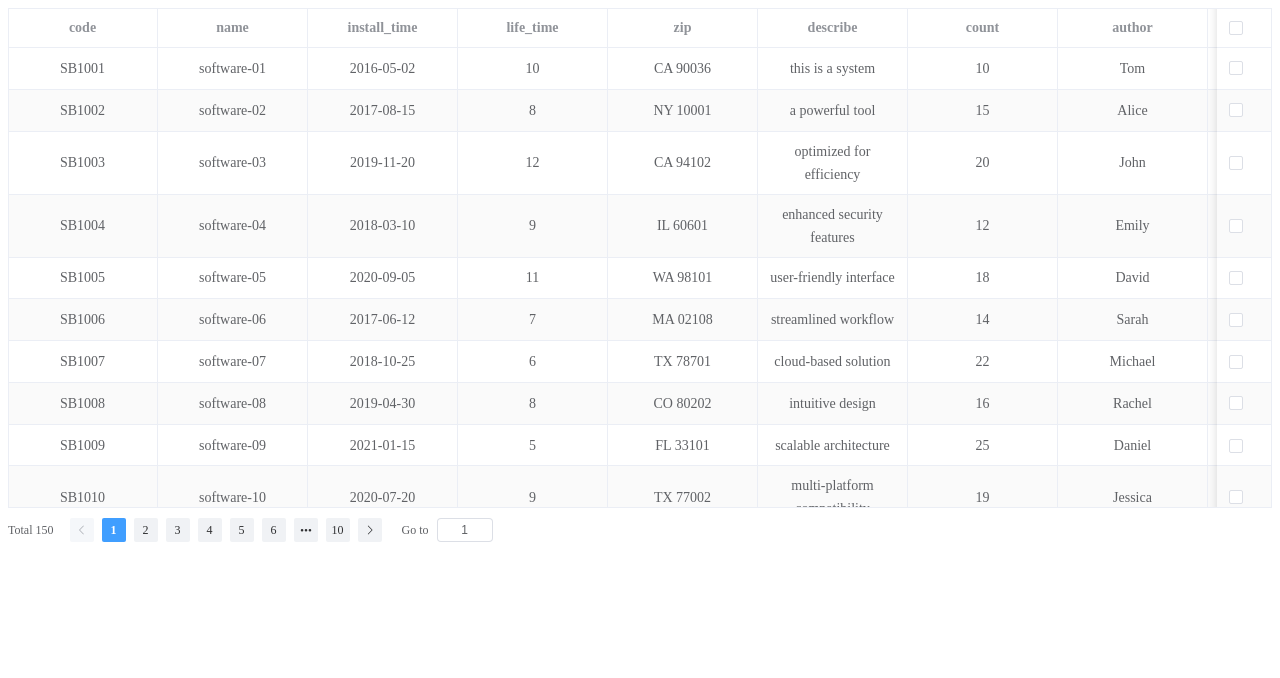
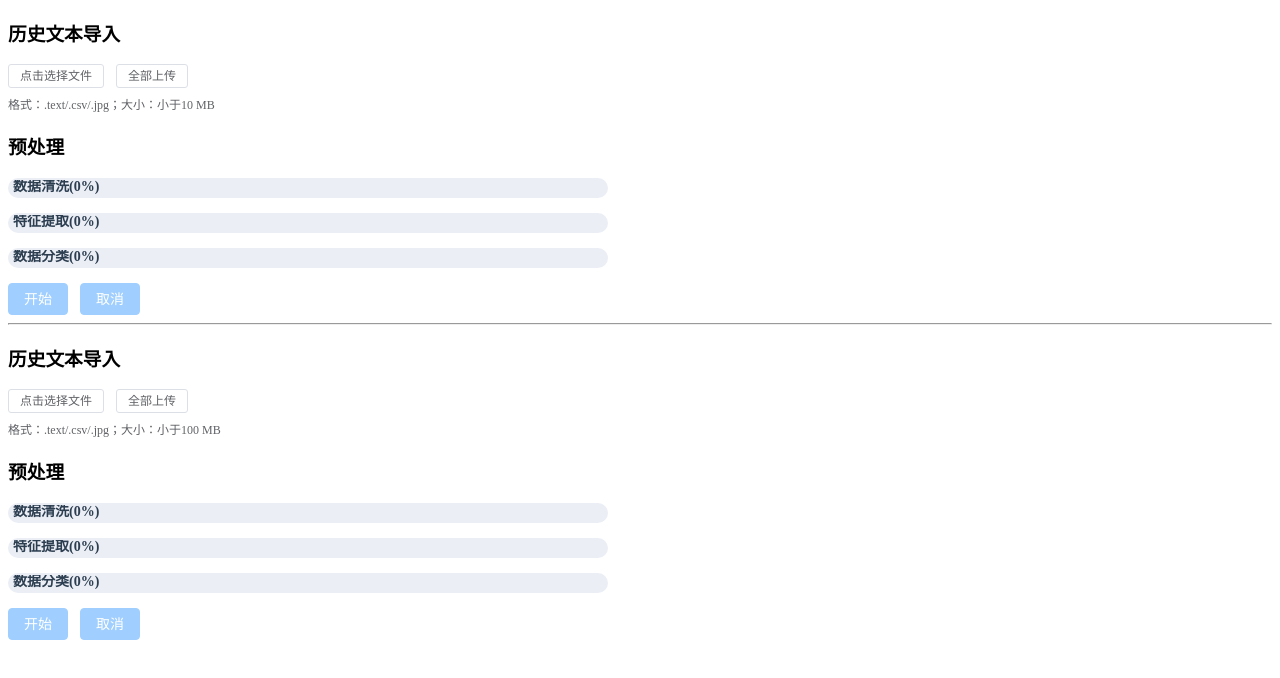
Before and after one commit to milkyfun0/ATGUIGU-ALL, a Vue app in the folder demo01/: page / in a window 1280 px wide. Shown: the top 678 px of the page. Built offline with nearby package versions, Linux system fonts and the light colour scheme.

Commit message:
demo main

```diff
--- a/demo01/src/App.vue
+++ b/demo01/src/App.vue
@@ -1,10 +1,12 @@
 <template>
 
   <!--  <upload_button></upload_button>-->
-  <!--  <process></process>-->
+  <process></process>
+  <hr>
+  <UpLoad :accept_suffix=" ['.text', '.csv', '.jpg']" :max_file_size="100"></UpLoad>
   <!--  <hr>-->
-<!--    <example></example>-->
-  <TableExample :table-data="testData"></TableExample>
+  <!--    <example></example>-->
+  <!--  <TableExample :table-data="testData"></TableExample>-->
   <!--  <f1></f1>-->
 
 </template>
@@ -13,9 +15,9 @@
 import upload_button from "@/view/data-import/upload_button.vue"
 import process from "@/view/data-import/progress.vue"
 import example from '@/view/data-import/example.vue'
-import f1 from '@/view/data-import/f1.vue'
 import {getTableData} from "@/api/test-data";
 import TableExample from "@/view/data-import/Table.vue";
+import UpLoad from "@/view/formal/UpLoad.vue";
 
 const testData = getTableData()
 </script>
--- a/demo01/src/view/data-import/progress.vue
+++ b/demo01/src/view/data-import/progress.vue
@@ -80,7 +80,6 @@ import {computed, ref} from 'vue'
 import {Minus, Plus} from '@element-plus/icons-vue'
 import {getRandomArray} from "@/api/utils"
 import {ElMessage, ElMessageBox, UploadFile, UploadFiles, UploadInstance, UploadRawFile} from 'element-plus'
-import {isEqual} from "lodash";
 
 
 import type {UploadProps, UploadUserFile} from 'element-plus'
@@ -122,7 +121,7 @@ function uploadAllFiles() {
   /**
    * 提交所有文件
    */
-  uploadRef.value.submit()
+  uploadRef.value!.submit()
 }
 
 function uploadHttpRequest(data) {
@@ -146,7 +145,7 @@ function handOnChange(uploadFile: UploadFile, uploadFiles: UploadFiles) {
     console.log(uploadFile.name)
     let count = 0
     for (let i = 0; i < uploadFiles.length; i++) {
-      if (isEqual(uploadFile.name, uploadFiles[i].name)) {
+      if (uploadFile.name === uploadFiles[i].name) {
         count++
       }
     }
--- a/demo01/src/view/formal/UpLoad.vue
+++ b/demo01/src/view/formal/UpLoad.vue
@@ -14,8 +14,8 @@
       :on-success="this.handSuccess"
       :on-error="this.handError"
       :on-change="this.handOnChange"
-      :before-remove="beforeRemove"
-      :on-remove="handleRemove"
+      :before-remove="this.beforeRemove"
+      :on-remove="this.handleRemove"
       :http-request="this.uploadHttpRequest"
   >
     <!--    <el-button type="primary">Click to upload</el-button>-->
@@ -38,7 +38,7 @@
       <el-progress
           :text-inside="true"
           :stroke-width="20"
-          :percentage="part1"
+          :percentage="this.process_value_1"
           status="success"
           show-text
       >
@@ -47,7 +47,7 @@
       <el-progress
           :text-inside="true"
           :stroke-width="20"
-          :percentage="part2"
+          :percentage="this.process_value_2"
           status="success"
           show-text
       >
@@ -56,7 +56,7 @@
       <el-progress
           :text-inside="true"
           :stroke-width="20"
-          :percentage="part3"
+          :percentage=" this.process_value_3"
           status="success"
           show-text
       >
@@ -70,11 +70,10 @@
     </div>
   </div>
 </template>
-<script>
+<script lang="ts">
 import {ref} from "vue";
-import type {UploadFile, UploadProps, UploadUserFile} from "element-plus";
+import {UploadFile, UploadProps, UploadUserFile} from "element-plus";
 import {ElMessage, ElMessageBox, UploadFiles, UploadInstance, UploadRawFile} from "element-plus";
-import {isEqual} from "lodash";
 import {getRandomArray} from "@/api/utils.js";
 
 export default {
@@ -83,11 +82,12 @@ export default {
   emits: [],
   data() {
     return {
-      process_value_1: ref<number>(), // 第一个进度条进度
-      process_value_2: ref<number>(), // 第二个进度条进度
-      process_value_3: ref<number>(), // 第三个进度条进度
+      uploadRef: ref<UploadInstance>(), // 上传行为
       fileList: ref<UploadUserFile[]>([]), // 上传队列
-      uploadRef: ref<UploadInstance>(), // 上传行为
+
+      process_value_1: ref<number>(0), // 第一个进度条进度 ts ref在进行参数传递时会以number形式传入，需要使用reactive
+      process_value_2: ref<number>(0), // 第二个进度条进度
+      process_value_3: ref<number>(0), // 第三个进度条进度
       page_judge: true,
       button_switch: ref<number>(0),
       upload_switch: ref<number>(0),
@@ -98,11 +98,24 @@ export default {
     }
   },
   methods: {
+    getInfoText() {
+      /**
+       * 上传时的文字提醒
+       */
+      let info = "格式：" + this.accept_suffix[0];
+      for (let i = 1; i < this.accept_suffix.length; i++) {
+        info += '/' + this.accept_suffix[i]
+      }
+      info += '；大小：小于' + this.max_file_size + " MB"
+      return info
+    },
+
     uploadAllFiles() {
       /**
        * 提交所有文件
        */
-      this.uploadRef.value.submit()
+      console.log(this.uploadRef)
+      this.$refs.uploadRef.submit()
     },
     handlePreview(uploadFile: UploadFile) {
       //点击文件列表中已上传的文件时的钩子
@@ -129,7 +142,7 @@ export default {
         duration: 2000,
         message: '上传成功',
       })
-      this.button_switch.value = 1
+      this.button_switch = 1
     },
     handError(error, files, uploadFiles) {
       ElMessage({
@@ -150,7 +163,7 @@ export default {
         console.log(uploadFile.name)
         let count = 0
         for (let i = 0; i < uploadFiles.length; i++) {
-          if (isEqual(uploadFile.name, uploadFiles[i].name)) {
+          if (uploadFile.name === uploadFiles[i].name) {
             count++
           }
         }
@@ -164,7 +177,7 @@ export default {
         }
 
         count = 0
-        for (let i = 0; i < accept_suffix.length; i++) {
+        for (let i = 0; i < this.accept_suffix.length; i++) {
           if (uploadFile.name.indexOf(this.accept_suffix[i]) !== -1) {
             count++
           }
@@ -190,7 +203,7 @@ export default {
     },
     handleRemove(file: UploadFile, uploadFiles: UploadFiles) {
       if (uploadFiles.length === 0) {
-        this.button_switch.value = 0;
+        this.button_switch = 0;
       }
       console.log("onRemove " + file)
       console.log("onRemove " + uploadFiles)
@@ -209,7 +222,7 @@ export default {
       /**
        * 提交按钮后的响应
        */
-      this.button_switch.value = 1
+      this.button_switch = 1
       console.log("uploadHttpRequest " + data)
       for (let i = 0; i < this.fileList.length; i++) {
         this.fileList.pop()
@@ -219,35 +232,36 @@ export default {
       return new Promise(resolve => setTimeout(resolve, ms))
     }
     ,
-    async control(process, array) {
+    async control({process, array}) {
       for (let i = 0; i < array.length; i++) {
         await this.sleep(75);
-        process.value = array[i];
+        process = array[i];
+        console.log(this.process_value_1)
         if (this.page_judge === false) {
-          process.value = 0
+          process = 0
           return null
         }
       }
-      process.value = 100
+      process = 100
     },
     async start() {
       this.page_judge = true
-      this.button_switch.value = 2
-      this.upload_switch.value = 1
+      this.button_switch = 2
+      this.upload_switch = 1
       if (this.page_judge) {
-        await this.control(this.process_value_1, this.process_1_array);
-        await this.control(this.process_value_2, this.process_2_array);
-        await this.control(this.process_value_3, this.process_3_array);
+        await this.control({process: this.process_value_1, array: this.process_1_array});
+        await this.control({process: this.process_value_2, array: this.process_2_array});
+        await this.control({process: this.process_value_3, array: this.process_3_array});
         this.page_judge = false;
       }
     },
     cancel() {
       this.page_judge = false
-      this.process_value_1.value = 0
-      this.process_value_2.value = 0
-      this.process_value_3.value = 0
-      this.upload_switch.value = 0
-      this.button_switch.value = 0
+      this.process_value_1 = 0
+      this.process_value_2 = 0
+      this.process_value_3 = 0
+      this.upload_switch = 0
+      this.button_switch = 0
     }
 
   }
```
